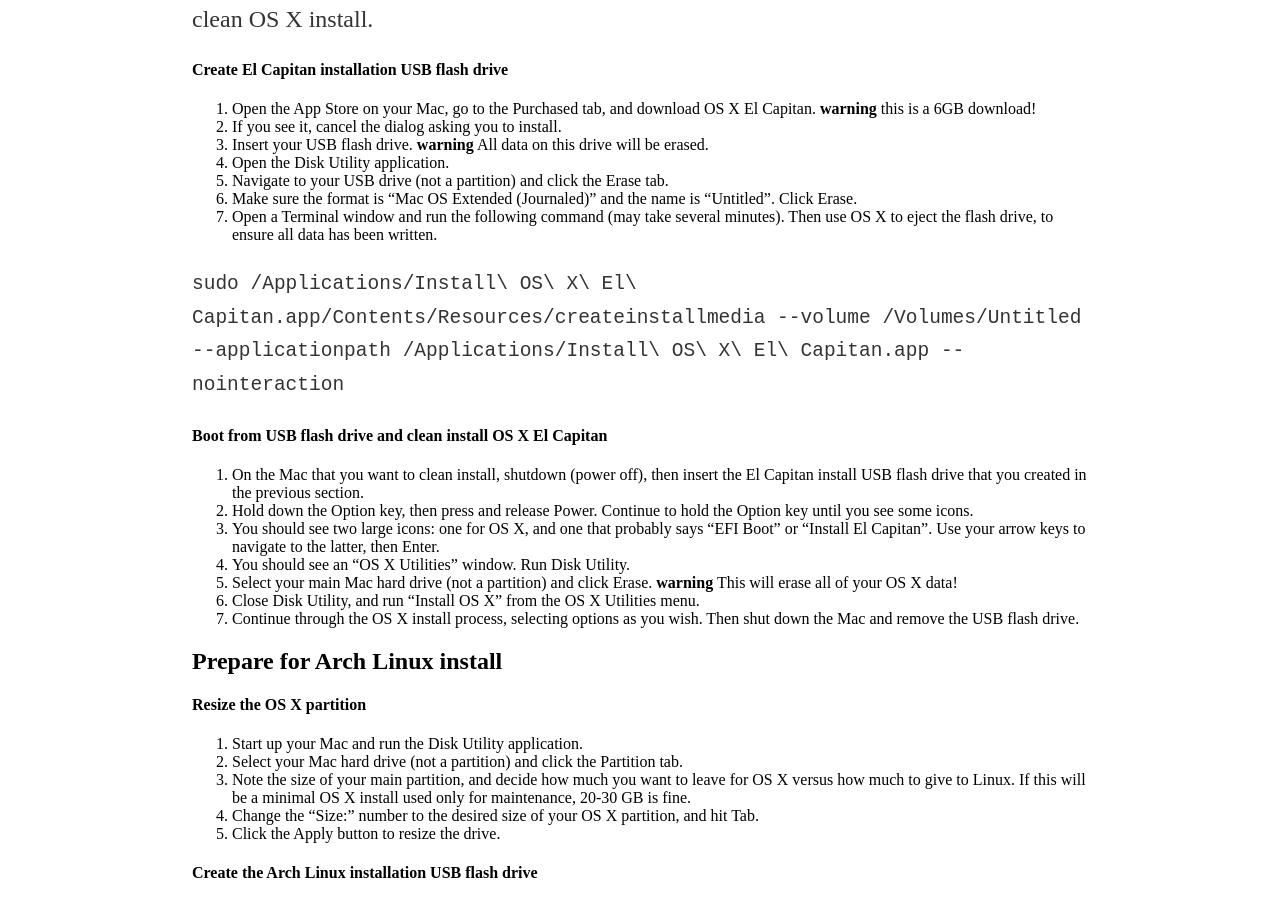
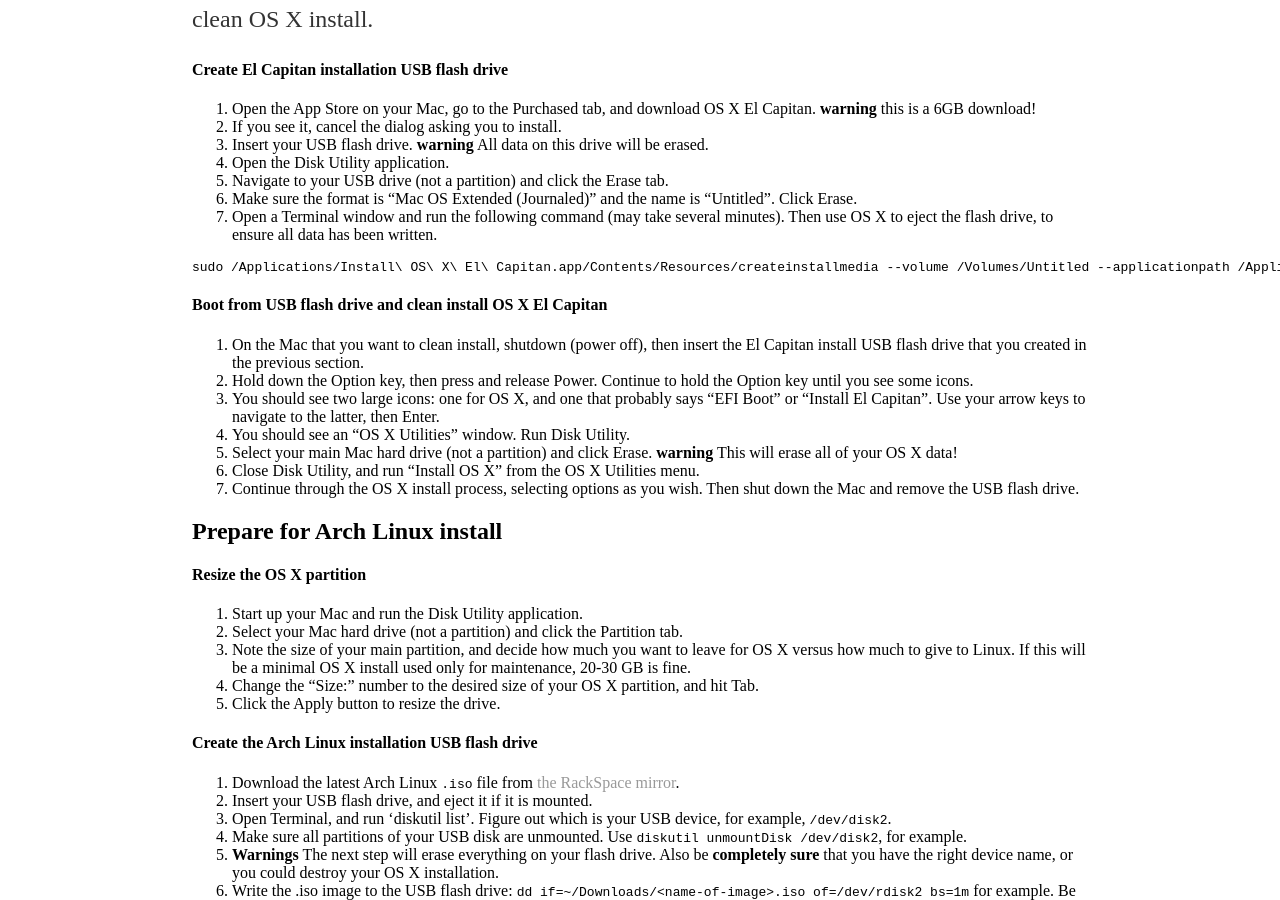
Before and after one commit to SpencerBrown/SpencerBrown.github.io, a Jekyll site: the page built from _posts/2016-02-15-osx-linux-dual-boot.md, in a window 1280 px wide and 900 px high, scrolled down 1481 px. Built offline with Jekyll 4.4.1, drawn with Linux system fonts in a browser that asks for light colours.

Commit message:
fix formatting

````diff
--- a/_posts/2016-02-15-osx-linux-dual-boot.md
+++ b/_posts/2016-02-15-osx-linux-dual-boot.md
@@ -53,7 +53,9 @@
 6. Make sure the format is "Mac OS Extended (Journaled)" and the name is "Untitled". Click Erase.
 7. Open a Terminal window and run the following command (may take several minutes). Then use OS X to eject the flash drive, to ensure all data has been written.
 
-`sudo /Applications/Install\ OS\ X\ El\ Capitan.app/Contents/Resources/createinstallmedia --volume /Volumes/Untitled --applicationpath /Applications/Install\ OS\ X\ El\ Capitan.app --nointeraction`
+```bash
+sudo /Applications/Install\ OS\ X\ El\ Capitan.app/Contents/Resources/createinstallmedia --volume /Volumes/Untitled --applicationpath /Applications/Install\ OS\ X\ El\ Capitan.app --nointeraction
+```
 
 #### Boot from USB flash drive and clean install OS X El Capitan
 
````
